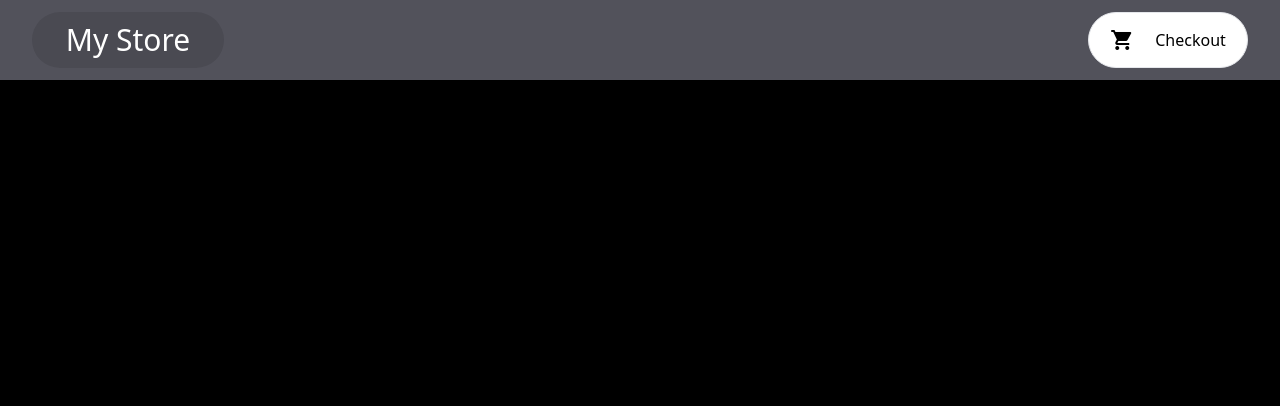
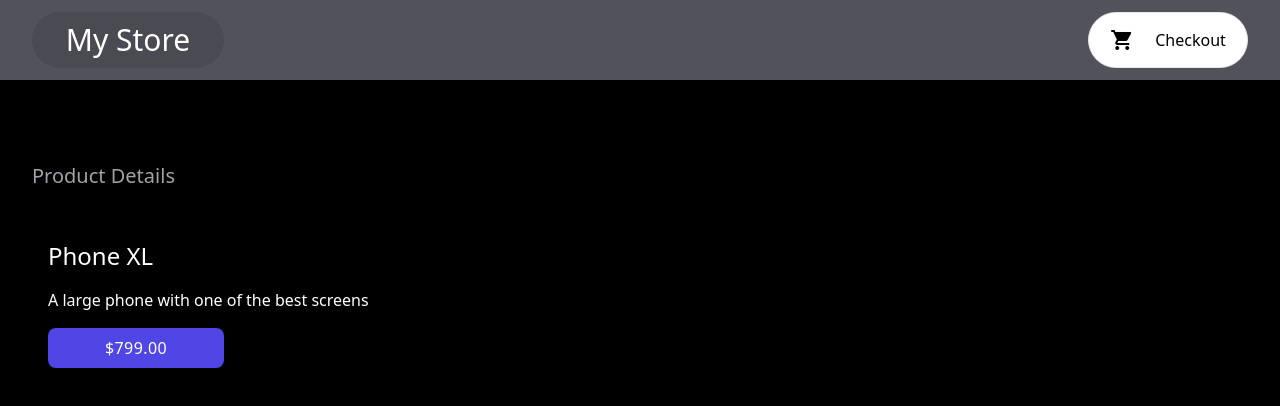
Before and after one commit to sokhuong-uon/learn-angular, an Angular app: page /products/1 in a window 1280 px wide. Before the commit this address led to /. Shown: the top 406 px of the page. Built offline with nearby package versions, Linux system fonts and the light colour scheme.

Commit message:
feat: product details

```diff
--- /dev/null
+++ b/src/app/product-details/product-details.component.html
@@ -0,0 +1,11 @@
+<section class="w-full lg:w-1/2 p-8">
+	<h2 class="h-32 flex items-center text-xl text-zinc-400">Product Details</h2>
+
+	<div *ngIf="product" class="px-4 flex-col gap-y-4 flex">
+		<h3 class="text-2xl">{{ product.name }}</h3>
+		<p>{{ product.description }}</p>
+		<div class="w-44">
+			<h4 class="primary-btn">{{ product.price | currency }}</h4>
+		</div>
+	</div>
+</section>
--- /dev/null
+++ b/src/app/product-details/product-details.component.ts
@@ -0,0 +1,24 @@
+import { Component, OnInit } from "@angular/core";
+import { ActivatedRoute } from "@angular/router";
+import { Product, products } from "../products";
+
+@Component({
+	selector: "app-product-details",
+	templateUrl: "./product-details.component.html",
+})
+export class ProductDetailsComponent implements OnInit {
+	product: Product | undefined;
+
+	constructor(private route: ActivatedRoute) {}
+
+	ngOnInit(): void {
+		// Get product id
+		const routeParams = this.route.snapshot.paramMap;
+		const productIdFromRoute = Number(routeParams.get("productId"));
+
+		// Find the product that correspond to the id
+		this.product = products.find(
+			(product) => product.id === productIdFromRoute
+		);
+	}
+}
--- a/src/app/product-list/product-list.component.html
+++ b/src/app/product-list/product-list.component.html
@@ -8,7 +8,11 @@
 		>
 			<div class="w-full relative h-full bg-zinc-100 rounded-lg p-3">
 				<h3 class="text-4xl font-semibold">
-					<a href="" [title]="product.name + ' detail'">
+					<a
+						[routerLink]="['/products', product.id]"
+						[title]="product.name + ' detail'"
+						class="hover:underline"
+					>
 						{{ product.name }}
 					</a>
 				</h3>
```
Also changed, not shown: src/app/app.module.ts (+6 -1 lines), 1 other file (tests, documents, lock files or other folders).
